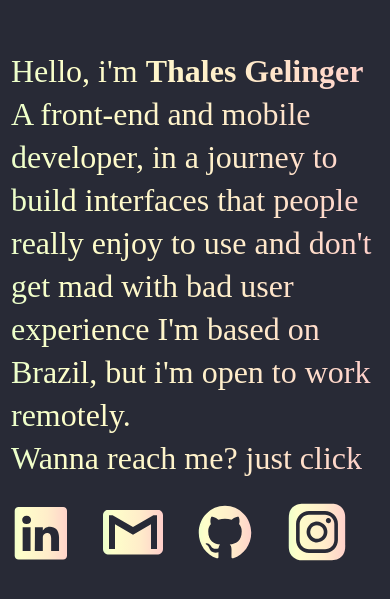
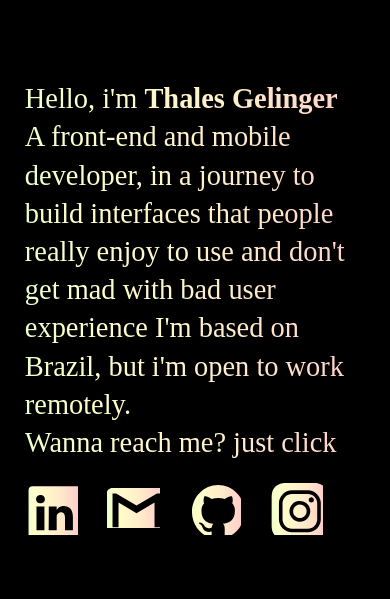
Before and after one commit to thalesgelinger/portfolio, a Next.js app: page / in a window 390 px wide. Shown: the part 105-704 px from the top of the page. Built offline with nearby package versions, Linux system fonts and the light colour scheme; a web font is replaced by a local one.

Commit message:
fix: responsivity

```diff
--- a/src/styles/global.scss
+++ b/src/styles/global.scss
@@ -1,4 +1,5 @@
 @import url("https://fonts.googleapis.com/css2?family=Red+Rose:wght@400;700&display=swap");
+@import "./variables.scss";
 
 * {
   margin: 0;
@@ -6,3 +7,32 @@
   box-sizing: border-box;
   font-family: "Red Rose", cursive;
 }
+
+body {
+  background-color: $background;
+}
+
+html {
+  font-size: 62.5%;
+}
+
+@media (max-width: 420px) {
+  html {
+    font-size: 55.5%;
+  }
+}
+@media (max-width: 380px) {
+  html {
+    font-size: 50%;
+  }
+}
+@media (max-width: 320px) {
+  html {
+    font-size: 48.5%;
+  }
+}
+@media (max-width: 280px) {
+  html {
+    font-size: 46.5%;
+  }
+}
--- a/src/styles/home.module.scss
+++ b/src/styles/home.module.scss
@@ -1,30 +1,18 @@
+@import "./variables.scss";
 .homeContainer {
-  background: #282a36;
   height: 100vh;
   display: flex;
   align-items: center;
   justify-content: center;
   color: white;
-  padding: 1rem;
-
+  padding: 2.8rem;
+  div {
+    width: 100%;
+    max-width: 70rem;
     p {
-    font-size: 2rem;
-    line-height: 2.6875rem;
-    max-width: 43.75rem;
-    min-width: 22.75rem;
-    background: linear-gradient(
-      to left,
-      #ffcaca,
-      #ffedca,
-      #feffca,
-      #cbffca,
-      #cafcff,
-      #caccff,
-      #e8caff,
-      #ffcafd,
-      #ffcadd,
-      #ffcaca
-    );
+      font-size: 3.2rem;
+      line-height: 4.3rem;
+      background: $rainbow-background;
       -webkit-background-clip: text;
       background-clip: text;
       color: transparent;
@@ -44,21 +32,9 @@
     }
 
     .iconsContainer {
-    height: 6.45rem;
+      height: 10.32rem;
       position: relative;
-    background: linear-gradient(
-      to left,
-      #ffcaca,
-      #ffedca,
-      #feffca,
-      #cbffca,
-      #cafcff,
-      #caccff,
-      #e8caff,
-      #ffcafd,
-      #ffcadd,
-      #ffcaca
-    );
+      background: $rainbow-background;
       color: transparent;
       animation: rainbow 10s ease-in-out infinite;
       background-size: 400% 100%;
@@ -83,27 +59,29 @@
         bottom: 0;
         right: 0;
         left: 0;
-      background: #282a36;
+        background: $background;
       }
 
       div {
         background: inherit;
-      margin-right: 2rem;
+        margin-right: 3.2rem;
       }
 
       .linkedin,
       .github,
       .instagram {
-      height: 3.75rem;
-      width: 3.75rem;
+        height: 6rem;
+        width: 6rem;
       }
 
       .gmail {
-      height: 2.8125rem;
-      width: 3.75rem;
+        height: 4.5rem;
+        width: 6rem;
+      }
     }
   }
   svg {
     position: absolute;
+    z-index: -1;
   }
 }
--- /dev/null
+++ b/src/styles/variables.scss
@@ -0,0 +1,14 @@
+$background: #000000;
+$rainbow-background: linear-gradient(
+  to left,
+  #ffcaca,
+  #ffedca,
+  #feffca,
+  #cbffca,
+  #cafcff,
+  #caccff,
+  #e8caff,
+  #ffcafd,
+  #ffcadd,
+  #ffcaca
+);
```
Lines whose indentation alone changed are shown as unchanged.
